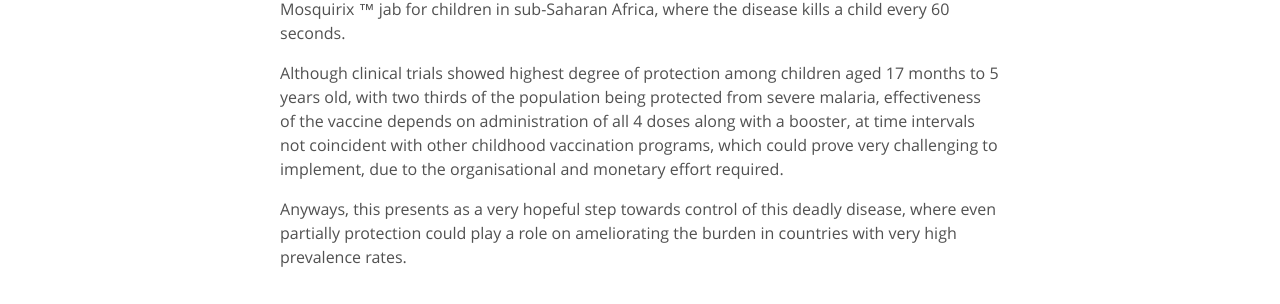
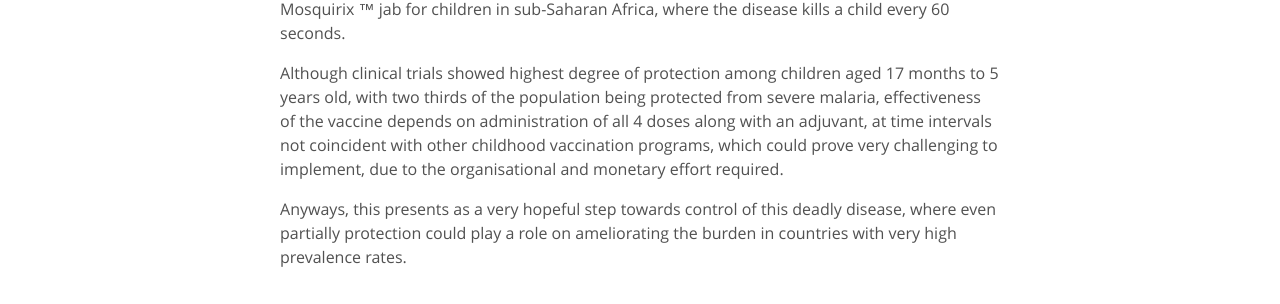
Before and after one commit to nidiatrovao/nidiatrovao.github.io, a Jekyll site: the page built from _posts/2015-07-24-vaccine-malaria.md, in a window 1280 px wide. Shown: the part 315-619 px from the top of the page. Built offline with Jekyll 4.4.1, drawn with Linux system fonts in a browser that asks for light colours.

Commit message:
6th post

```diff
--- a/_posts/2015-07-24-vaccine-malaria.md
+++ b/_posts/2015-07-24-vaccine-malaria.md
@@ -7,6 +7,6 @@
 
 Due to the mixed trial results, the World Health Organisation and African national health authorities will deliberate later this year on whether to approved the GlaxoSmithKline &reg; Mosquirix &trade; jab for children in sub-Saharan Africa, where the disease kills a child every 60 seconds.
 
-Although clinical trials showed highest degree of protection among children aged 17 months to 5 years old, with two thirds of the population being protected from severe malaria, effectiveness of the vaccine depends on administration of all 4 doses along with a booster, at time intervals not coincident with other childhood vaccination programs, which could prove very challenging to implement, due to the organisational and monetary effort required.
+Although clinical trials showed highest degree of protection among children aged 17 months to 5 years old, with two thirds of the population being protected from severe malaria, effectiveness of the vaccine depends on administration of all 4 doses along with an adjuvant, at time intervals not coincident with other childhood vaccination programs, which could prove very challenging to implement, due to the organisational and monetary effort required.
 
 Anyways, this presents as a very hopeful step towards control of this deadly disease, where even partially protection could play a role on ameliorating the burden in countries with very high prevalence rates.
```
